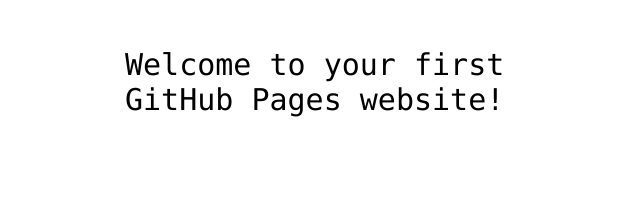
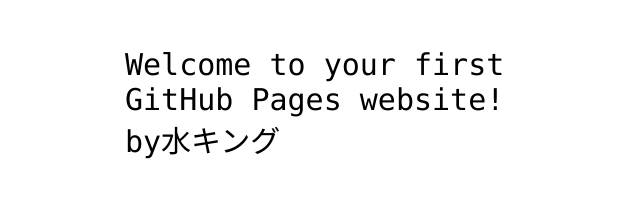
Before and after one commit to mizuking4649/hello-world, a plain HTML site: page index.html in a window 1280 px wide. Shown: the part 341-538 px from the top of the page, without its empty margins (315-955 px from the left). Drawn offline with Linux system fonts and the light colour scheme.

Commit message:
update: update

```diff
--- a/index.html
+++ b/index.html
@@ -12,7 +12,9 @@
 <img src="https://octodex.github.com/images/daftpunktocat-thomas.gif" id="octocat" alt="octocat-gif" />
 
 <!-- Change this code here by copy and pasting your template on line 15 -->
-<p>Welcome to your first GitHub Pages website!</p>
+<p>Welcome to your first GitHub Pages website!
+  <br>by水キング
+</p>
 
 </body>
 </html>
```
